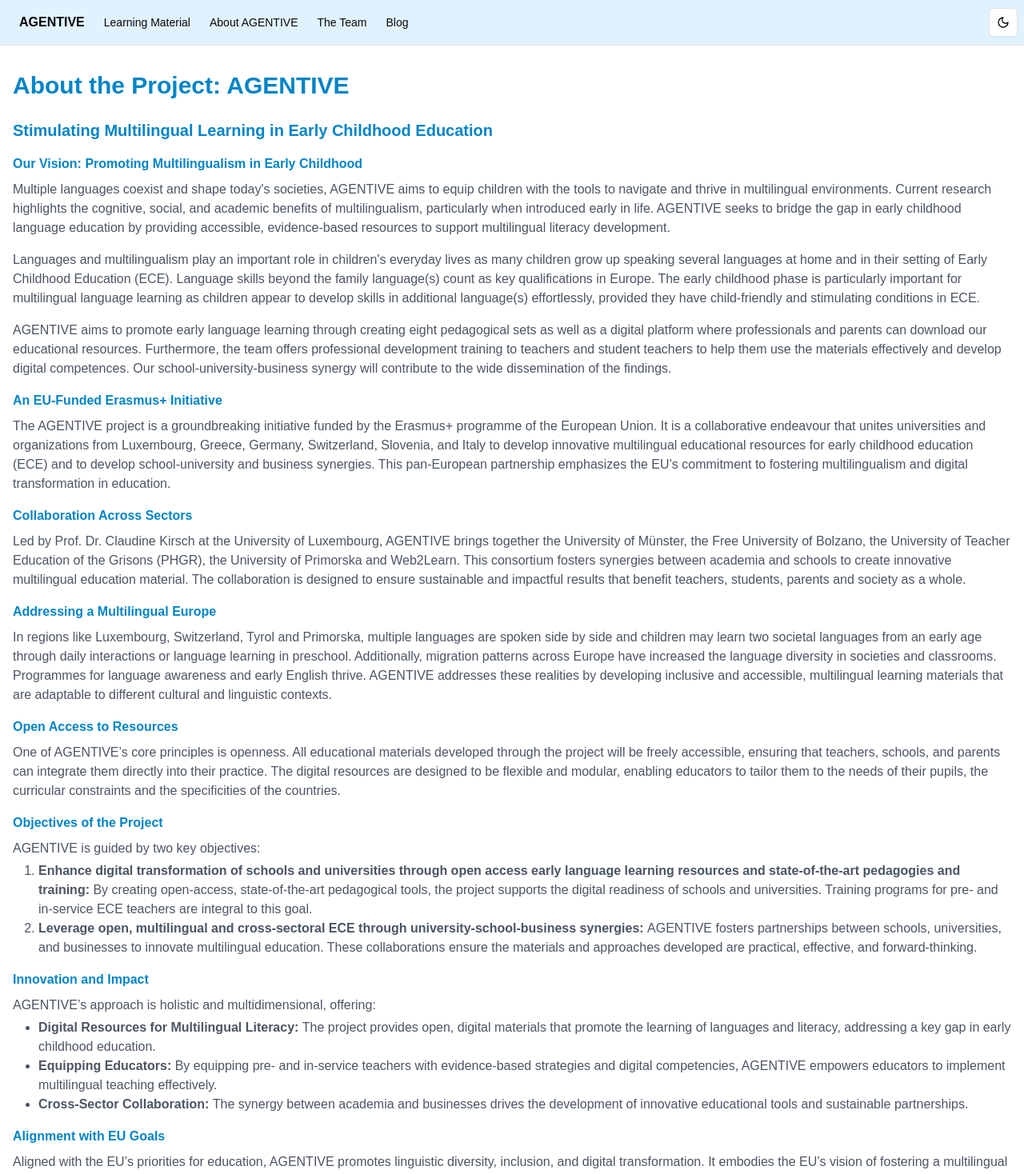
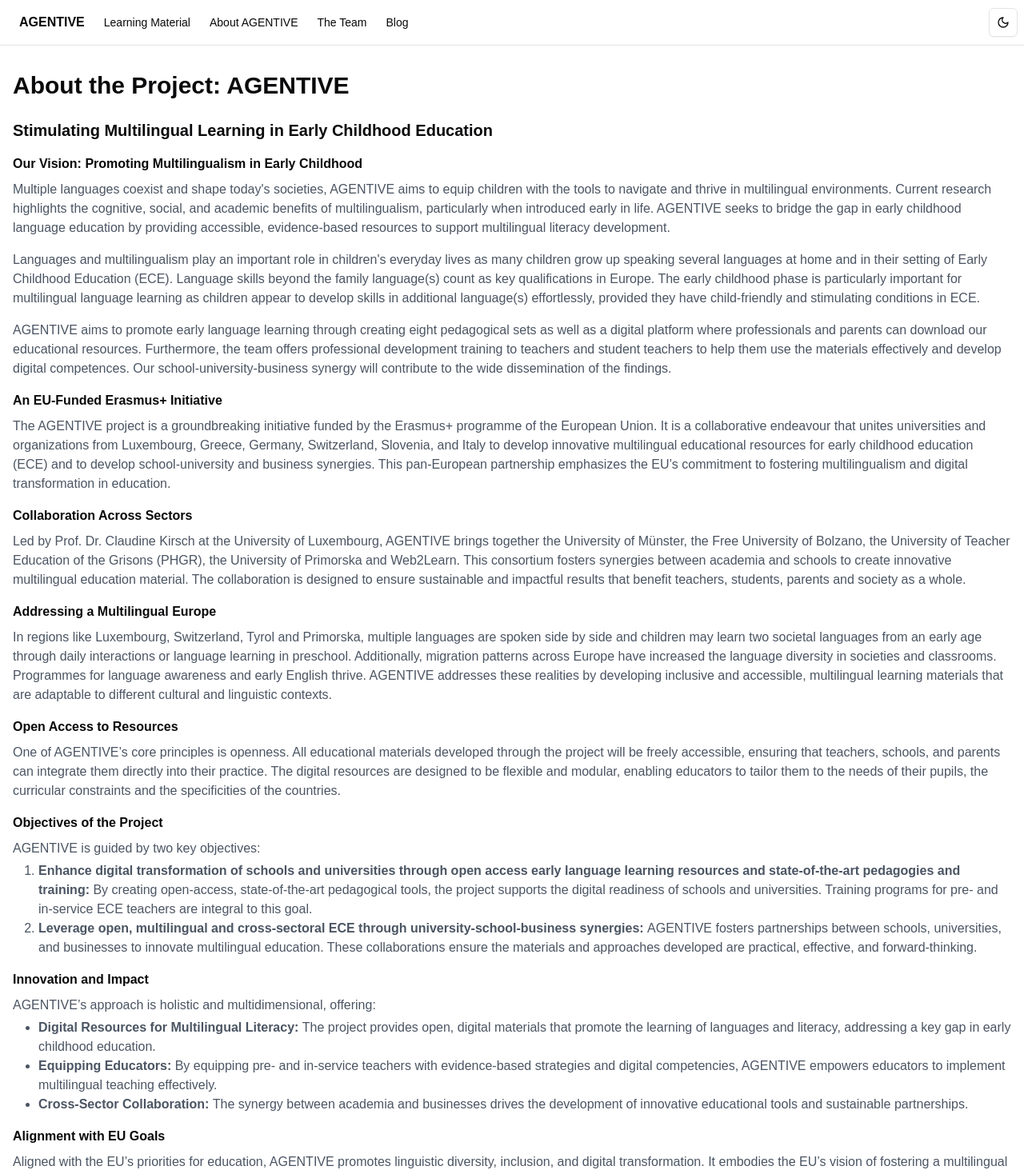
Before and after one commit to niklaskloth97/agentive, a Next.js app in the folder frontend/: page /about in a window 1280 px wide. Shown: the top 1468 px of the page at 80% size. Built offline with nearby package versions, Linux system fonts and the light colour scheme.

Commit message:
reverted coloring based on internal feedback

```diff
--- a/frontend/app/about/page.tsx
+++ b/frontend/app/about/page.tsx
@@ -1,14 +1,14 @@
 export default function About() {
   return (
     <div className="container mx-auto py-8">
-      <h1 className="text-3xl text-sky-600 dark:text-sky-400 font-bold mb-6">About the Project: AGENTIVE </h1>
-      <h2 className="text-xl text-sky-600 dark:text-sky-400 font-semibold mb-4">Stimulating Multilingual Learning in Early Childhood Education</h2>
+      <h1 className="text-3xl font-bold mb-6">About the Project: AGENTIVE </h1>
+      <h2 className="text-xl font-semibold mb-4">Stimulating Multilingual Learning in Early Childhood Education</h2>
       <div className="flex flex-col md:flex-row gap-8">
         {/* <div className="md:w-1/2">
           <Image src="/placeholder.svg" alt="About AGENTIVE" width={500} height={300} className="rounded-lg mb-4" />
         </div> */}
         <div /*className="md:w-1/2"*/>
-          <h2 className="text-m text-sky-600 dark:text-sky-400 font-semibold mb-2">Our Vision: Promoting Multilingualism in Early Childhood</h2>
+          <h2 className="text-m font-semibold mb-2">Our Vision: Promoting Multilingualism in Early Childhood</h2>
           <p className="text-gray-600 dark:text-white mb-4">
           Multiple languages coexist and shape today&apos;s societies, AGENTIVE aims to equip children with the tools to navigate and thrive in multilingual environments. Current research highlights the cognitive, social, and academic benefits of multilingualism, particularly when introduced early in life. AGENTIVE seeks to bridge the gap in early childhood language education by providing accessible, evidence-based resources to support multilingual literacy development.
           </p>
@@ -18,23 +18,23 @@ export default function About() {
           <p className="text-gray-600 dark:text-white mb-4">
           AGENTIVE aims to promote early language learning through creating eight pedagogical sets as well as a digital platform where professionals and parents can download our educational resources. Furthermore, the team offers professional development training to teachers and student teachers to help them use the materials effectively and develop digital competences. Our school-university-business synergy will contribute to the wide dissemination of the findings.
           </p>
-          <h2 className="text-m text-sky-600 dark:text-sky-400 font-semibold mb-2">An EU-Funded Erasmus+ Initiative</h2>
+          <h2 className="text-m font-semibold mb-2">An EU-Funded Erasmus+ Initiative</h2>
           <p className="text-gray-600 dark:text-white mb-4">
           The AGENTIVE project is a groundbreaking initiative funded by the Erasmus+ programme of the European Union. It is a collaborative endeavour that unites universities and organizations from Luxembourg, Greece, Germany, Switzerland, Slovenia, and Italy to develop innovative multilingual educational resources for early childhood education (ECE) and to develop school-university and business synergies. This pan-European partnership emphasizes the EU’s commitment to fostering multilingualism and digital transformation in education.
           </p>
-          <h2 className="text-m text-sky-600 dark:text-sky-400 font-semibold mb-2">Collaboration Across Sectors</h2>
+          <h2 className="text-m font-semibold mb-2">Collaboration Across Sectors</h2>
           <p className="text-gray-600 dark:text-white mb-4">
           Led by Prof. Dr. Claudine Kirsch at the University of Luxembourg, AGENTIVE brings together the University of Münster, the Free University of Bolzano, the University of Teacher Education of the Grisons (PHGR), the University of Primorska and Web2Learn. This consortium fosters synergies between academia and schools to create innovative multilingual education material. The collaboration is designed to ensure sustainable and impactful results that benefit teachers, students, parents and society as a whole.
           </p>
-          <h2 className="text-m text-sky-600 dark:text-sky-400 font-semibold mb-2">Addressing a Multilingual Europe</h2>
+          <h2 className="text-m font-semibold mb-2">Addressing a Multilingual Europe</h2>
           <p className="text-gray-600 dark:text-white mb-4">
           In regions like Luxembourg, Switzerland, Tyrol and Primorska, multiple languages are spoken side by side and children may learn two societal languages from an early age through daily interactions or language learning in preschool. Additionally, migration patterns across Europe have increased the language diversity in societies and classrooms. Programmes for language awareness and early English thrive. AGENTIVE addresses these realities by developing inclusive and accessible, multilingual learning materials that are adaptable to different cultural and linguistic contexts.
           </p>
-          <h2 className="text-m text-sky-600 dark:text-sky-400 font-semibold mb-2">Open Access to Resources</h2>
+          <h2 className="text-m font-semibold mb-2">Open Access to Resources</h2>
           <p className="text-gray-600 dark:text-white mb-4">
           One of AGENTIVE’s core principles is openness. All educational materials developed through the project will be freely accessible, ensuring that teachers, schools, and parents can integrate them directly into their practice. The digital resources are designed to be flexible and modular, enabling educators to tailor them to the needs of their pupils, the curricular constraints and the specificities of the countries.
           </p>
-          <h2 className="text-m text-sky-600 dark:text-sky-400 font-semibold mb-2">Objectives of the Project</h2>
+          <h2 className="text-m font-semibold mb-2">Objectives of the Project</h2>
           <p className='text-gray-600 dark:text-white mb-1'>AGENTIVE is guided by two key objectives:</p>
           <ol className="list-decimal ml-8 text-gray-600 dark:text-white mb-4">
             <li>
@@ -44,7 +44,7 @@ export default function About() {
             < span className="font-semibold">Leverage open, multilingual and cross-sectoral ECE through university-school-business synergies:  </span> AGENTIVE fosters partnerships between schools, universities, and businesses to innovate multilingual education. These collaborations ensure the materials and approaches developed are practical, effective, and forward-thinking.
             </li>
           </ol>
-          <h2 className="text-m text-sky-600 dark:text-sky-400 font-semibold mb-2">Innovation and Impact</h2>
+          <h2 className="text-m font-semibold mb-2">Innovation and Impact</h2>
           <div className="text-gray-600 dark:text-white mb-4">
             <p className='mb-1'>AGENTIVE’s approach is holistic and multidimensional, offering:</p>
             <ul className="list-disc ml-8">
@@ -59,11 +59,11 @@ export default function About() {
             </li>
           </ul>
           </div>
-          <h2 className="text-m text-sky-600 dark:text-sky-400 font-semibold mb-2">Alignment with EU Goals</h2>
+          <h2 className="text-m font-semibold mb-2">Alignment with EU Goals</h2>
           <p className="text-gray-600 dark:text-white mb-4">
               Aligned with the EU’s priorities for education, AGENTIVE promotes linguistic diversity, inclusion, and digital transformation. It embodies the EU’s vision of fostering a multilingual society. For this project, we are funded by Europe’s Erasmus+ Programme.
           </p>
-          <h2 className="text-m text-sky-600 dark:text-sky-400 font-semibold mb-2">A Model for the Future</h2>
+          <h2 className="text-m font-semibold mb-2">A Model for the Future</h2>
           <p className="text-gray-600 dark:text-white mb-4">
           By building on the expertise of its partners and leveraging the multilingual realities of Europe, AGENTIVE aims to set a benchmark for early childhood multilingual education. The project’s outcomes will contribute to shaping a more inclusive and innovative educational landscape across Europe.
           </p>
--- a/frontend/app/blog/blog2/page.tsx
+++ b/frontend/app/blog/blog2/page.tsx
@@ -1,8 +1,9 @@
 export default function About() {
   return (
     <div className="container mx-auto py-8">
-      <h1 className="text-3xl font-bold mb-6  text-sky-600 dark:text-sky-400">Welcome to AGENTIVE </h1>
-      <h2 className="text-xl font-semibold text-sky-600 dark:text-sky-400"> Our &quot;Virtual Window&quot; to the Future of Multilingual Education </h2>
+            <h1 className="text-3xl font-bold mb-6  ">Welcome to AGENTIVE </h1>
+      <h2 className="text-xl font-semibold "> Our &quot;Virtual Window&quot; to the Future of Multilingual Education </h2>
+
       <div className="flex flex-col md:flex-row gap-8">
         {/* <div className="md:w-1/2">
           <Image src="/placeholder.svg" alt="About AGENTIVE" width={500} height={300} className="rounded-lg mb-4" />
@@ -11,7 +12,7 @@ export default function About() {
           <p className="text-gray-600 mb-6 dark:text-white">
           We are thrilled to announce the go-live of the AGENTIVE website, your first glimpse into a transformative project designed to revolutionize multilingual education in early childhood. While this is just the beginning, our site serves as a &quot;virtual shop window&quot; showcasing what&apos;s to come. Unlike a traditional shop, however, everything we offer will be freely available, reflecting our commitment to open-source principles and accessibility for all.
           </p>
-          <h2 className="text-m font-semibold text-sky-600 dark:text-sky-400"> A Platform for Open Education </h2>
+          <h2 className="text-m font-semibold "> A Platform for Open Education </h2>
           <div className="text-gray-600 mb-4 dark:text-white">
             <p className='mb-1'>At the heart of AGENTIVE is the principle of openness:</p>
             <ul className="list-disc ml-8">
@@ -37,7 +38,7 @@ export default function About() {
             </ul>
           </div>
 
-          <h2 className="text-m font-semibold mb-2 text-sky-600 dark:text-sky-400"> A Glimpse of What&apos;s to Come </h2>
+          <h2 className="text-m font-semibold mb-2 "> A Glimpse of What&apos;s to Come </h2>
           <div className="text-gray-600 mb-4 dark:text-white">
             <p className='mb-1'>While our website is live, AGENTIVE is still in the early stages of development. Here&apos;s what to expect in the coming months:</p>
             <ul className="list-disc ml-8">
@@ -72,7 +73,7 @@ export default function About() {
           </p>
 
 
-          <h2 className="text-m font-semibold mb-2 text-sky-600 dark:text-sky-400"> Our Platform Concept (For the Tech Enthusiasts here) </h2>
+          <h2 className="text-m font-semibold mb-2"> Our Platform Concept (For the Tech Enthusiasts here) </h2>
 
           <div className="text-gray-600 mb-4 dark:text-white">
             <p className='mb-1'>For those curious about the technical backbone of our platform, AGENTIVE is built using state-of-the-art tools and frameworks:</p>
@@ -92,8 +93,6 @@ export default function About() {
                  </li>
             </ul>
           </div>
-
-
           </div>
       </div>
     </div>
--- a/frontend/app/page.tsx
+++ b/frontend/app/page.tsx
@@ -1,32 +1,32 @@
 export default function Home() {
   return (
       <div className="container mx-auto py-8">
-        <h1 className="text-3xl mb-6  font-bold text-sky-600 dark:text-sky-400">Welcome to AGENTIVE</h1>
-        <h1 className="text-xl mb-2 font-semibold text-sky-600 dark:text-sky-400 ">Boosting linguistic diversity in early childhood education through synergies
+        <h1 className="text-3xl mb-6  font-bold ">Welcome to AGENTIVE</h1>
+        <h1 className="text-xl mb-2 font-semibold ">Boosting linguistic diversity in early childhood education through synergies
         </h1>
         <p className="text-gray-600 mb-4 dark:text-white">
         Welcome to the AGENTIVE platform! As part of an EU-funded Erasmus+ initiative, we are creating innovative tools to promote language learning in Early Childhood Education (ECE). We empower children and foster professional development of educators. Our mission is to  provide accessible, open-source materials for language and literacy development, offer professional development training and stimulate school-university-business synergies.
         </p> <div className="flex flex-col md:flex-row gap-8"></div>
-        <h2 className="text-m mb-2 font-semibold text-sky-600 dark:text-sky-400" >What Can You Expect?</h2>
+        <h2 className="text-m mb-2 font-semibold" >What Can You Expect?</h2>
           <p className="text-gray-600 mb-2 dark:text-white">
           This website is just the beginning - think of it as a sneak peek into what is to come. AGENTIVE aims to create resources that celebrate linguistic diversity, promote inclusion, and enable children to thrive in a multilingual world.
             </p>
           <p className="text-gray-600 mb-4 dark:text-white">
           Our materials will be openly available under open-source licenses, such as Creative Commons, to ensure educators, parents, and schools can adapt and share them freely. Stay tuned as we develop and release these exciting resources in the coming months!
             </p>
-        <h2 className="text-m mb-2 font-semibold text-sky-600 dark:text-sky-400">Who Are We?</h2>
+        <h2 className="text-m mb-2 font-semibold ">Who Are We?</h2>
           <p className="text-gray-600 mb-4 dark:text-white">
           AGENTIVE is a collaborative effort involving universities and organizations from Luxembourg, Switzerland, Greece, Slovenia, Germany and Italy. Together, we’re leveraging expertise across academia, schools, and businesses to drive innovation in multilingual education. Want to know more about our vision and objectives? Visit our About Us page.
             </p>
-        <h2 className="text-m mb-2 font-semibold text-sky-600 dark:text-sky-400">Curious About the Team Behind AGENTIVE?</h2>
+        <h2 className="text-m mb-2 font-semibold ">Curious About the Team Behind AGENTIVE?</h2>
           <p className="text-gray-600 mb-4 dark:text-white">
           Our team is made up of passionate educators, researchers, and developers working together to make multilingual education accessible for everyone. Interested in meeting the people behind the project? Check out our team page.
             </p>
-        <h2 className="text-m mb-2 font-semibold text-sky-600 dark:text-sky-400">Follow Our Journey</h2>
+        <h2 className="text-m mb-2 font-semibold ">Follow Our Journey</h2>
           <p className="text-gray-600 mb-4 dark:text-white">
           From project milestones to insights about multilingualism, we’ll be sharing updates, reflections, and behind-the-scenes moments on our blog. Want to stay in the loop? Read the latest updates here.
           </p>
-        <h2 className="text-m mb-2 font-semibold text-sky-600 dark:text-sky-400">Stay Tuned!
+        <h2 className="text-m mb-2 font-semibold">Stay Tuned!
         </h2>
           <p className="text-gray-600 mb-2 dark:text-white">
           AGENTIVE has started on 1st October. In the coming months, we will design  8 pedagogical sets comprising stories in multiple languages and materials, which we will unveil in the Summer. Whether you’re a teacher, a parent, or simply curious about the world of multilingual education, there’s something here for you.
--- a/frontend/app/team/page.tsx
+++ b/frontend/app/team/page.tsx
@@ -51,8 +51,8 @@ export default function Team() {
 
   return (
       <div className="container py-8 max-w-7xl mx-auto">
-        <h1 className="text-3xl text-sky-600 dark:text-sky-400 font-bold mb-6">The Team</h1>
-        <h2 className="text-xl text-sky-600 dark:text-sky-400 mb-8">The AGENTIVE project is made possible by:</h2>
+        <h1 className="text-3xl font-bold mb-6">The Team</h1>
+        <h2 className="text-xl mb-8">The AGENTIVE project is made possible by:</h2>
           {teamData.map((group, groupIndex) => (
             <div key={groupIndex} className="mb-16">
               <h2 className="text-2xl font-bold mb-6">{group.university}</h2>
--- a/frontend/components/NavBar.tsx
+++ b/frontend/components/NavBar.tsx
@@ -38,17 +38,18 @@ export default function NavBar() {
 
     return (
         <nav className='sticky top-0 z-50'>
-            <header className="w-full border-b bg-background/95 backdrop-blur supports-[backdrop-filter]:bg-sky-100 dark:bg-white dark:text-sky-600">
+            <header className="w-full border-b bg-background/95 backdrop-blur supports-[backdrop-filter]:bg-background/60">
                 <div className="container flex h-14 items-center max-w-7xl mx-auto">
                     <div className="flex md:flex">
                         <Link className="flex items-center space-x-8 px-6 " href="/">
                             <span className="font-bold sm:inline-block">AGENTIVE</span>
                         </Link>
                         <nav className="flex items-center space-x-6 text-sm font-medium">
-                            <Link className="transition-colors hover:text-foreground/80 dark:text-sky-600 text-foreground" href="/learning-material">Learning Material</Link>
-                            <Link className="transition-colors hover:text-foreground/80 dark:text-sky-600 text-foreground" href="/about">About AGENTIVE</Link>
-                            <Link className="transition-colors hover:text-foreground/80 dark:text-sky-600 text-foreground" href="/team">The Team</Link>
-                            <Link className="transition-colors hover:text-foreground/80 dark:text-sky-600 text-foreground" href="/blog">Blog</Link>
+                        <Link className="transition-colors hover:text-foreground/80 text-foreground" href="/learning-material">Learning Material</Link>
+                            <Link className="transition-colors hover:text-foreground/80 text-foreground" href="/about">About AGENTIVE</Link>
+                            <Link className="transition-colors hover:text-foreground/80 text-foreground" href="/team">The Team</Link>
+                            <Link className="transition-colors hover:text-foreground/80 text-foreground" href="/blog">Blog</Link>
+
                         </nav>
                     </div>
                     <div className="ml-auto flex items-center">
```
Also changed, not shown: frontend/app/blog/blog1/page.tsx (+11 -8 lines).
